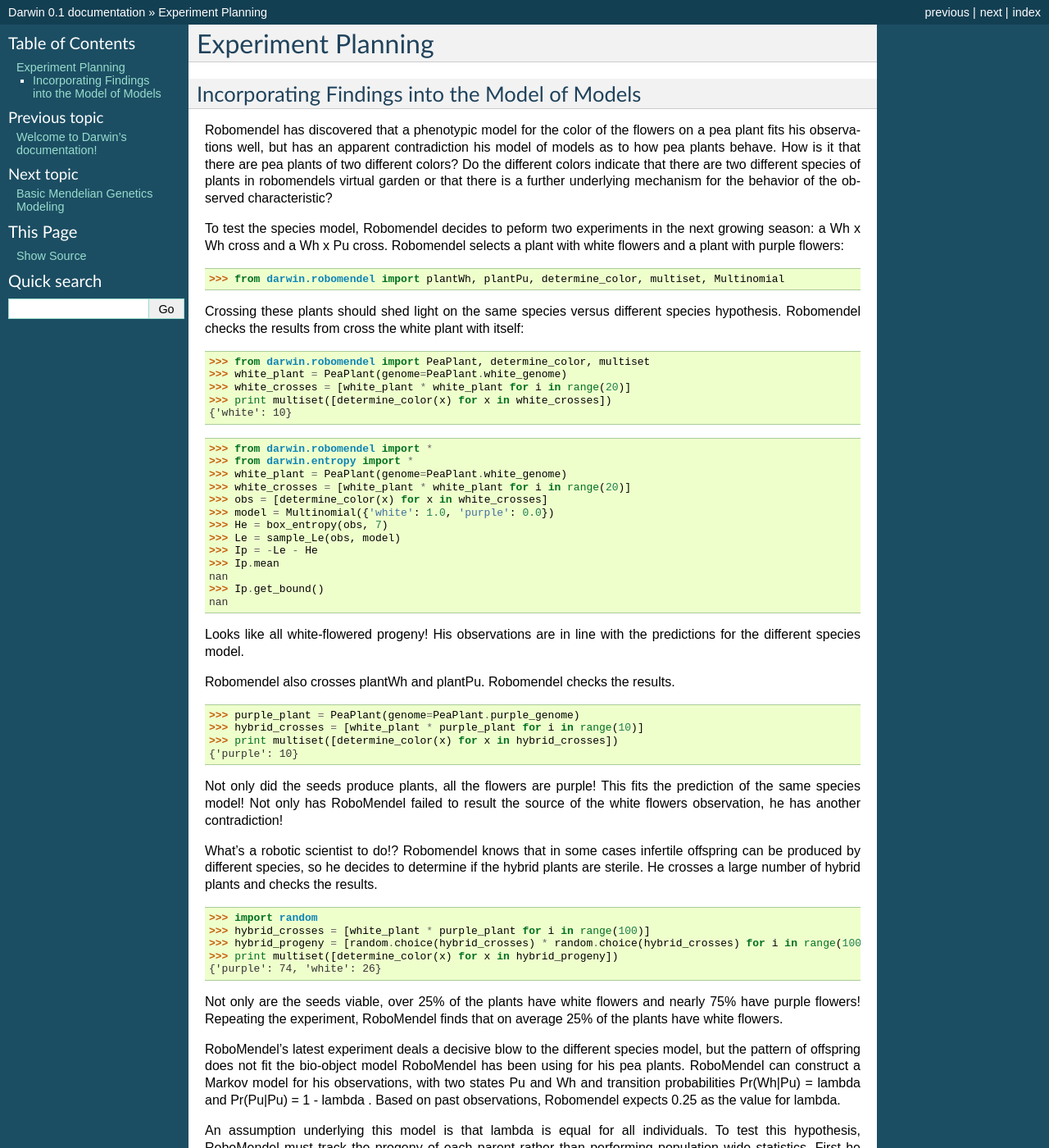
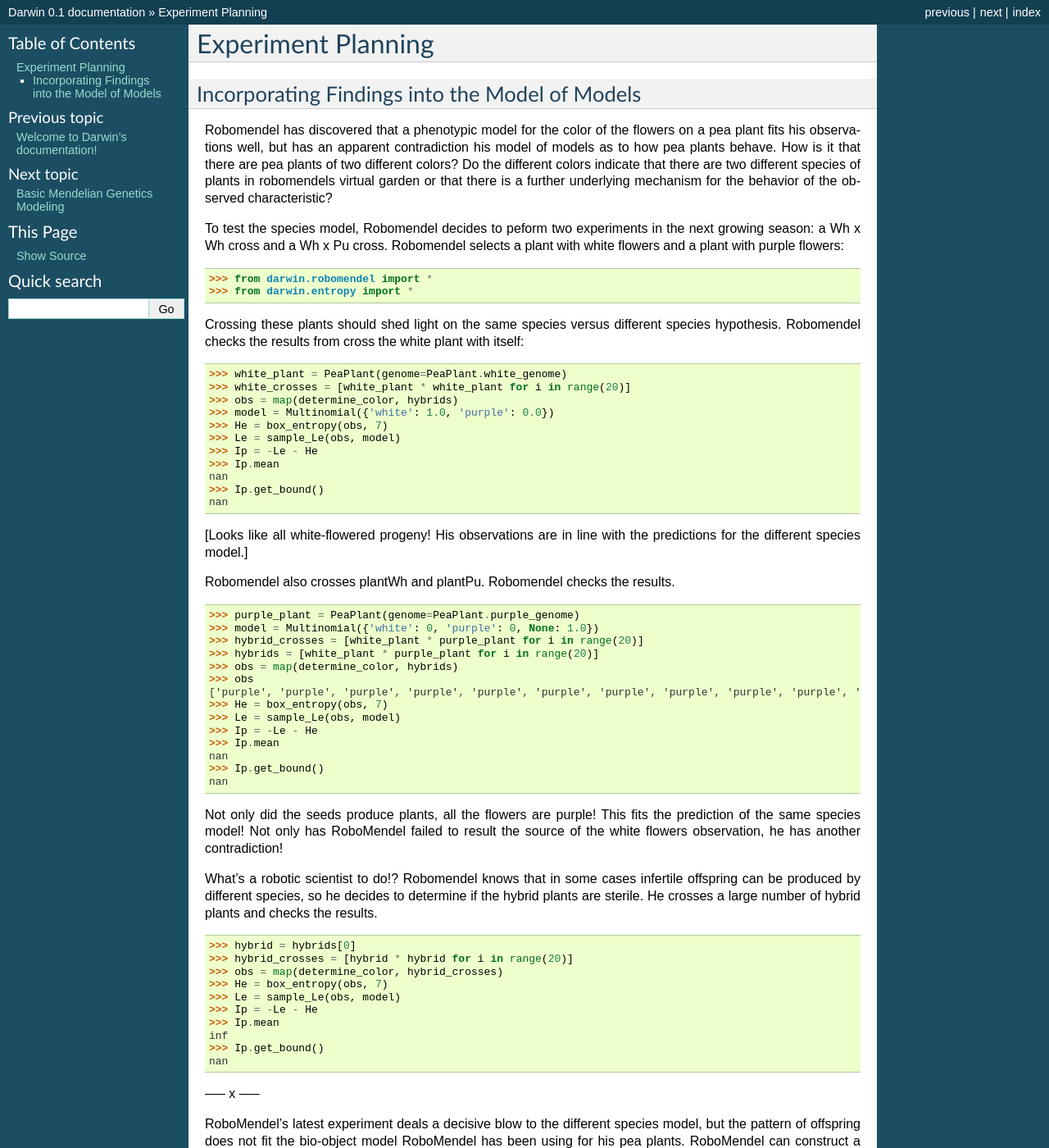
Before and after one commit to cjlee112/darwin, a Sphinx documentation site: the page built from doc/tutorials/experiment_planning.rst, in a window 1280 px wide and 1400 px high. Shown: the whole window at 82% size. Built offline with Sphinx 7.4.7, drawn with Linux system fonts in a browser that asks for light colours.

Commit message:
reworked experiment_planning.rst using multinomial

```diff
--- a/doc/tutorials/experiment_planning.rst
+++ b/doc/tutorials/experiment_planning.rst
@@ -9,21 +9,14 @@ Robomendel has discovered that a phenotypic model for the color of the flowers o
 
 To test the species model, Robomendel decides to peform two experiments in the next growing season: a Wh x Wh cross and a Wh x Pu cross. Robomendel selects a plant with white flowers and a plant with purple flowers:
 
-   >>> from darwin.robomendel import plantWh, plantPu, determine_color, multiset, Multinomial
+    >>> from darwin.robomendel import *
+    >>> from darwin.entropy import *
 
 Crossing these plants should shed light on the same species versus different species hypothesis. Robomendel checks the results from cross the white plant with itself:
 
-    >>> from darwin.robomendel import PeaPlant, determine_color, multiset
     >>> white_plant = PeaPlant(genome=PeaPlant.white_genome)
     >>> white_crosses = [white_plant * white_plant for i in range(20)]
-    >>> print multiset([determine_color(x) for x in white_crosses])
-    {'white': 10}
-
-    >>> from darwin.robomendel import *
-    >>> from darwin.entropy import *
-    >>> white_plant = PeaPlant(genome=PeaPlant.white_genome)
-    >>> white_crosses = [white_plant * white_plant for i in range(20)]
-    >>> obs = [determine_color(x) for x in white_crosses]
+    >>> obs = map(determine_color, hybrids)
     >>> model = Multinomial({'white': 1.0, 'purple': 0.0})
     >>> He = box_entropy(obs, 7)
     >>> Le = sample_Le(obs, model)
@@ -33,28 +26,42 @@ Crossing these plants should shed light on the same species versus different spe
     >>> Ip.get_bound()
     nan
 
-Looks like all white-flowered progeny! His observations are in line with the predictions for the different species model.
-
-
+[Looks like all white-flowered progeny! His observations are in line with the predictions for the different species model.]
 
 Robomendel also crosses plantWh and plantPu. Robomendel checks the results.
 
     >>> purple_plant = PeaPlant(genome=PeaPlant.purple_genome)
-    >>> hybrid_crosses = [white_plant * purple_plant for i in range(10)]
-    >>> print multiset([determine_color(x) for x in hybrid_crosses])
-    {'purple': 10}
+    >>> model = Multinomial({'white': 0, 'purple': 0, None: 1.0})
+    >>> hybrid_crosses = [white_plant * purple_plant for i in range(20)]
+    >>> hybrids = [white_plant * purple_plant for i in range(20)]
+    >>> obs = map(determine_color, hybrids)
+    >>> obs
+    ['purple', 'purple', 'purple', 'purple', 'purple', 'purple', 'purple', 'purple', 'purple', 'purple', 'purple', 'purple', 'purple', 'purple', 'purple', 'purple', 'purple', 'purple', 'purple', 'purple']
+    >>> He = box_entropy(obs, 7)
+    >>> Le = sample_Le(obs, model)
+    >>> Ip = -Le - He
+    >>> Ip.mean
+    nan
+    >>> Ip.get_bound()
+    nan
 
 Not only did the seeds produce plants, all the flowers are purple! This fits the prediction of the same species model! Not only has RoboMendel failed to result the source of the white flowers observation, he has another contradiction!
 
 What's a robotic scientist to do!? Robomendel knows that in some cases infertile offspring can be produced by different species, so he decides to determine if the hybrid plants are sterile. He crosses a large number of hybrid plants and checks the results.
 
-    >>> import random
-    >>> hybrid_crosses = [white_plant * purple_plant for i in range(100)]
-    >>> hybrid_progeny = [random.choice(hybrid_crosses) * random.choice(hybrid_crosses) for i in range(100)]
-    >>> print multiset([determine_color(x) for x in hybrid_progeny])
-    {'purple': 74, 'white': 26}
+    >>> hybrid = hybrids[0]
+    >>> hybrid_crosses = [hybrid * hybrid for i in range(20)]
+    >>> obs = map(determine_color, hybrid_crosses)
+    >>> He = box_entropy(obs, 7)
+    >>> Le = sample_Le(obs, model)
+    >>> Ip = -Le - He
+    >>> Ip.mean
+    inf
+    >>> Ip.get_bound()
+    nan
 
-Not only are the seeds viable, over 25% of the plants have white flowers and nearly 75% have purple flowers! Repeating the experiment, RoboMendel finds that on average 25% of the plants have white flowers.
+----- x -----
+
 
 RoboMendel's latest experiment deals a decisive blow to the different species model, but the pattern of offspring does not fit the bio-object model RoboMendel has been using for his pea plants. RoboMendel can construct a Markov model for his observations, with two states Pu and Wh and transition probabilities Pr(Wh|Pu) = \lambda and Pr(Pu|Pu) = 1 - \lambda . Based on past observations, Robomendel expects 0.25 as the value for lambda.
 
```
